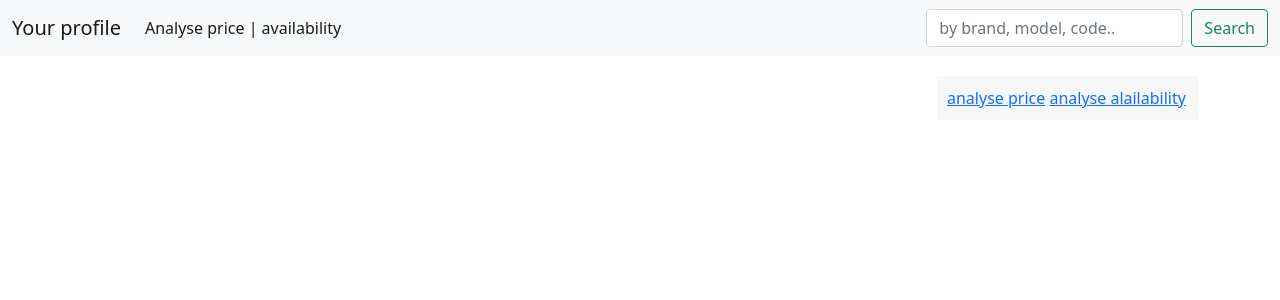
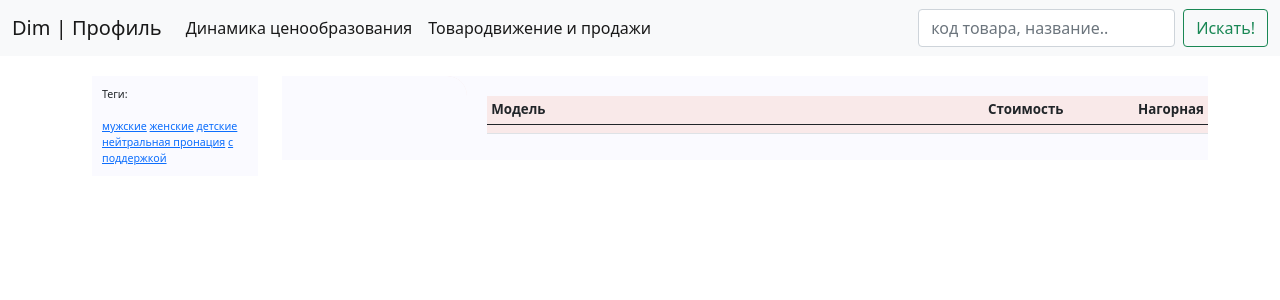
Before and after one commit to bonifazy/kant.ru, a Django app: page /kant/ in a window 1280 px wide. Shown: the top 300 px of the page. Run offline with Django 3.2, Linux system fonts and the light colour scheme; data that the repository does not hold is empty; some libraries are stand-ins or nearby versions.

Commit message:
Small fix. Prepare from 1 to 4 stores response

```diff
--- a/logger/static/logger/css/kant.css
+++ b/logger/static/logger/css/kant.css
@@ -1,47 +1,59 @@
 .navigation {
-    margin-bottom: 20px;
+    margin-bottom: 10px;
 }
 
-
 .category {
-    background-color: #f7f7f7;
+    width: 100%;
+    font-size: 8pt;
+    background: #fafaff;
+    margin: 10px;
     padding: 10px;
 }
 
-.test {
-    font-family: "Roboto", "Lucida Grande";
-    font-style: italic;
-    font-weight: bold;
-    font-size: 30px;
-
-    color: #ff0000;
-    background-color: #00ff00;
+table {
+    width: 100%;
+    background: #fafaff;
+    margin: 10px;
 }
 
-.test2 {
-    height: 50px;
-    padding: 10px;
-    border: 5px solid #aaaaaa;
-    margin: 10px;
-
-    color: #ff0000;
-
-    display: inline-block;
+table.products {
+    border-collapse: collapse;
+    table-layout: fixed;
 }
 
-table.table {
-      border-collapse: separate;
-      border-spacing: 0;
+th {
+    text-align: left;
+}
+
+td.brand {
+    font-size: 10pt;
+    width: 20%;
+    vertical-align: top;
+    text-align: left;
+    background: #fafaff;
+    padding: 14px;
+    border-top-right-radius: 20px;
+}
+
+td.items {
+    font-size: 10pt;
+    text-align: left;
+    background: #fafaff;
+    padding: 10px;
+}
+
+td.price {
+    width: 150px;
+}
+
+td.rate {
+    width: 70px;
 }
 
 tr:nth-child(odd) {
-    background-color: #f9f9f9;
+    background-color: #f9e9e9;
 }
 
 tr:nth-child(even) {
-    background-color: #f6f6f6;
+    background-color: #f9f3f3;
 }
-
-th {
-    background-color: #f0f0f0;
-}
--- a/logger/templates/display/brand_list.html
+++ b/logger/templates/display/brand_list.html
@@ -1,28 +1,60 @@
 <div class="topic-list">
+    <table class="products">
+        <tr>
+            <td class="brand"><div></div></td>
+            <td class="items">
+                <div>
+                    <table class="table table-sm">
+                        <thead>
+                            <tr>
+                                <th>Модель</th>
+                                <th>Стоимость</th>
+                                <th>Нагорная</th>
+                            </tr>
+                        </thead>
+                        <tbody>
+                            <tr><td></td><td class="price"></td><td class="rate"></td></tr>
+                        </tbody>
+                    </table>
+                </div>
+            </td>
+        </tr>
+    </table>
     {% for brand, shoes in data.items %}
+    <table class="products">
+        <tr>
+            <td class="brand">
+                <div>
+                {# for brands and items sales info, main info page #}
                 {% if data.keys|length == 1 %}
-    <div>
-        <span>{{ brand }}</span>
-        <span>{% lorem %}</span>
+                    <div><b>{{ brand }}</b></div>
+                {% endif %}
+
+                {# for single brand detail sales info #}
+                {% if data.keys|length > 1 %}
+                    <div><b><a href="{% url 'brand_details' brand %}">{{ brand }}</a></b></div>
+                    <div>Продано за месяц, шт: </div>
+                    <div>Топ продаж: </div>
+                    <div>Изменение стоимости: </div>
+                {% endif %}
                 </div>
-    {% endif %}
-    {% if data.keys|length > 1 %}
-    <div>
-        <a href="{% url 'brand_details' brand %}">{{ brand }}</a>
-    </div>
-    {% endif %}
+            </td>
+            <td class="items">
                 <div>
                     <table class="table table-sm">
                         <tbody>
                             {% for code, instock in shoes.items %}
                             <tr>
                             <td><p>{{ code }} {% if instock.1 == 'man' %}m{% elif instock.1 == 'woman' %}w{% endif %} {{ instock.0 }}</p></td>
-                <td><i>{{ instock.2 }}</i> руб.</td>
-                <td>*{% if instock.3 == True %}*{% endif %}{% if instock.4 > 0 and instock.4 < 3 %}*{% endif %}{% if instock.4 >= 3 %}**{% endif %}</td>
+                            <td class="price"><i>{{ instock.2 }}</i> руб.</td>
+                            <td class="rate">*{% if instock.3 == True %}*{% endif %}{% if instock.4 > 0 and instock.4 < 3 %}*{% endif %}{% if instock.4 >= 3 %}**{% endif %}</td>
                             </tr>
                             {% endfor %}
                         </tbody>
                     </table>
                 </div>
+            </td>
+        </tr>
+    </table>
     {% endfor %}
 </div>
--- a/logger/templates/display/category.html
+++ /dev/null
@@ -1,6 +0,0 @@
-<div class="category">
-    <div class="category__item">
-        <a href="#">analyse price</a>
-        <a href="#">analyse alailability</a>
-    </div>
-</div>
--- a/logger/templates/display/kant_main.html
+++ b/logger/templates/display/kant_main.html
@@ -1,7 +1,7 @@
 {% extends 'base.html' %}
 {% load static %}
 
-{% block title %}Running shoes price and available analyser | www.kant.ru parser{% endblock %}
+{% block title %}Популярные продажи www.kant.ru{% endblock %}
 
 {% block styles %}
 <link rel="stylesheet" type="text/css" href="{% static 'logger/css/kant.css' %}">
@@ -10,11 +10,11 @@
 {% block content %}
 <div class="container">
     <div class="row">
-        <div class="col-9">
+        <div class="col-2">
+            {% include "display/left_addition.html" %}
+        </div>
+        <div class="col-10">
             {% include "display/brand_list.html" %}
-        </div>
-        <div class="col-3">
-            {% include "display/category.html" %}
         </div>
     </div>
 </div>
--- /dev/null
+++ b/logger/templates/display/left_addition.html
@@ -0,0 +1,10 @@
+<div class="category">
+    <div class="category__item">
+        <p href="#">Теги:</p>
+        <a href="#">мужские</a>
+        <a href="#">женские</a>
+        <a href="#">детские</a>
+        <a href="#">нейтральная пронация</a>
+        <a href="#">с поддержкой</a>
+    </div>
+</div>
--- a/logger/views.py
+++ b/logger/views.py
@@ -10,6 +10,7 @@ def index(request):
 
 
 def brand_details(request, brand):
+    brand = brand.title()
     data = dict()
     data[brand] = dict()
     q = Q(code_id__brand=brand) & ~Q(code_id__prices__price=0) & ~Q(count=0)
@@ -98,6 +99,7 @@ def kant_main(request):
             content = [model, gender, price, is_count_gte_3_sizes, sizes_count]
             items_dict[code] = content
         # set dict with key = code, sorted by price from max
+        # return desc popular brands by sales count
         data[brand] = dict(sorted(items_dict.items(), key=lambda x: x[1][2], reverse=True))
 
     return render(request, 'display/kant_main.html', context={'data': data})
--- a/requirements.txt
+++ b/requirements.txt
@@ -1,5 +1,2 @@
 django==3.2.4
-lxml==4.6.3
-aiohttp==3.7.4
-aiounittest==1.4.0
 psycopg2-binary==2.9.1
--- a/templates/base.html
+++ b/templates/base.html
@@ -20,17 +20,20 @@
     {% block nav %}
         <nav class="navigation navbar navbar-expand-lg navbar-light bg-light">
             <div class="container-fluid">
-                <a class="navbar-brand" href="{% url 'index' %}">Your profile</a>
+                <a class="navbar-brand" href="{% url 'index' %}">Dim | Профиль</a>
 
                 <div class="collapse navbar-collapse" id="navbarSupportedContent">
                     <ul class="navbar-nav me-auto mb-2 mb-lg-0">
                         <li class="nav-item">
-                            <a class="nav-link active" aria-current="page" href="#">Analyse price | availability</a>
+                            <a class="nav-link active" aria-current="page" href="#">Динамика ценообразования</a>
+                        </li>
+                        <li class="nav-item">
+                            <a class="nav-link active" aria-current="page" href="#">Товародвижение и продажи</a>
                         </li>
                     </ul>
                     <form class="d-flex">
-                        <input class="form-control me-2" type="search" placeholder="by brand, model, code.." aria-label="search">
-                        <button class="btn btn-outline-success" type="submit">Search</button>
+                        <input class="form-control me-2" type="search" placeholder="код товара, название.." aria-label="search">
+                        <button class="btn btn-outline-success" type="submit">Искать!</button>
                     </form>
                 </div>
             </div>
```
Also changed, not shown: logger/templates/display/brand_details.html (+5 -5 lines), logger/templates/display/index.html (deleted, +0 -21 lines). Lines whose indentation alone changed are shown as unchanged.
